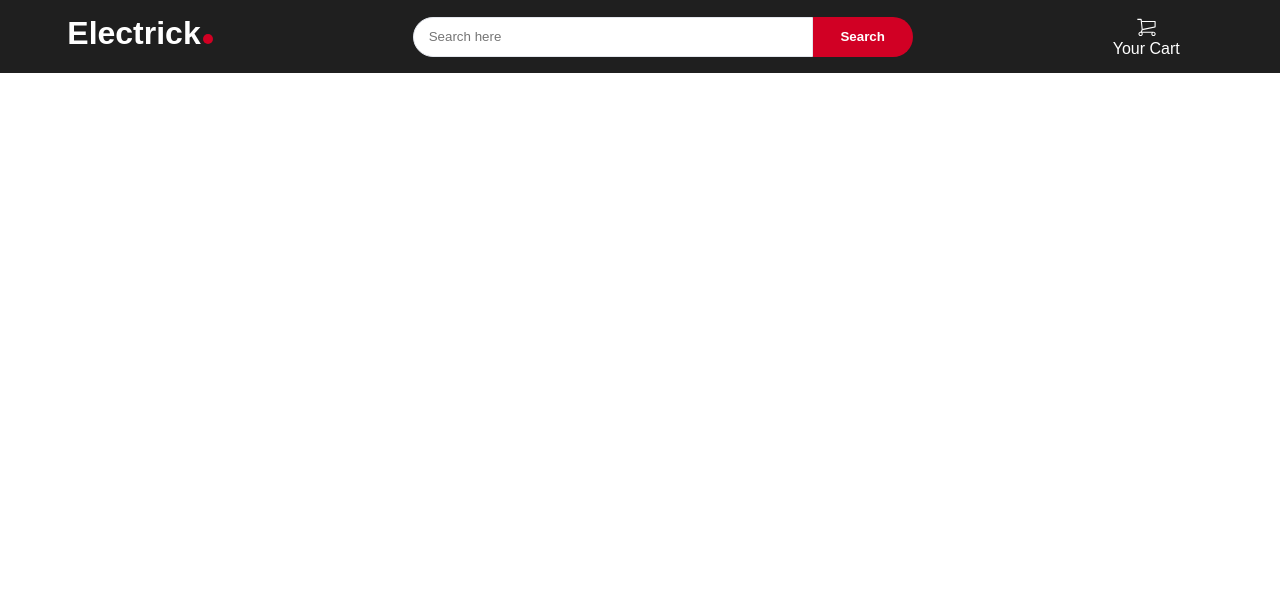
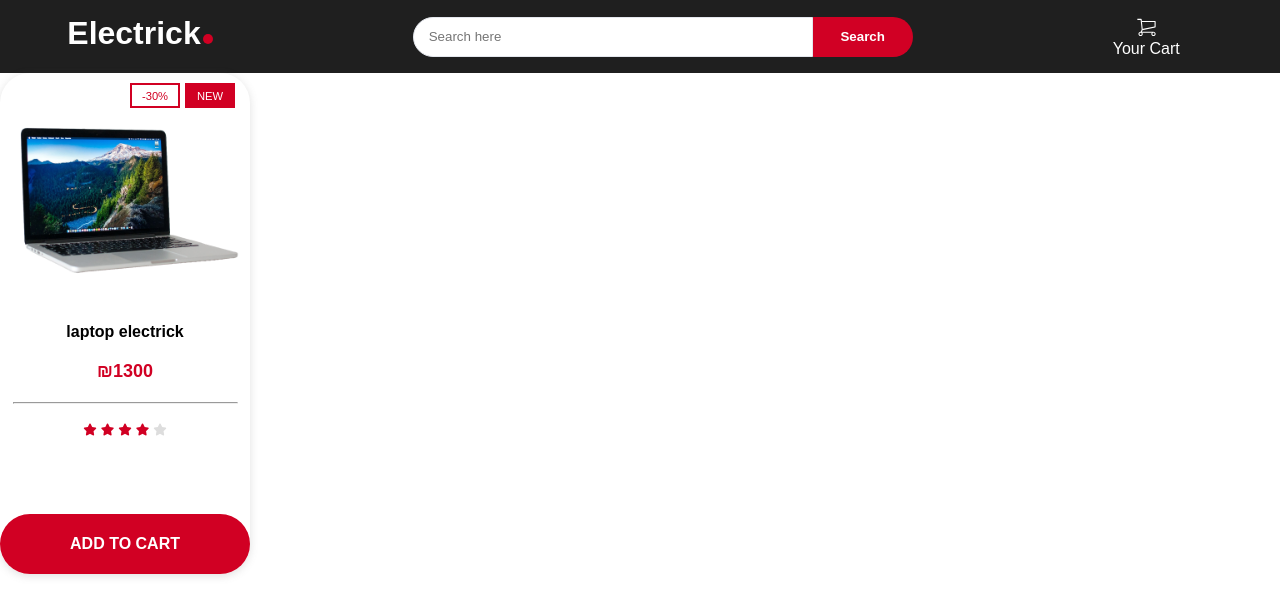
Before and after one commit to AsafBenSimon/e-commerce-finalproject, a React (Create React App) app in the folder client/: page / in a window 1280 px wide. Shown: the top 616 px of the page. Built offline with nearby package versions, Linux system fonts and the light colour scheme; a small style sheet from the web is missing.

Commit message:
card complete

```diff
--- a/client/public/index.html
+++ b/client/public/index.html
@@ -10,34 +10,26 @@
       content="Web site created using create-react-app"
     />
     <link rel="apple-touch-icon" href="%PUBLIC_URL%/logo192.png" />
-    <!--
-      manifest.json provides metadata used when your web app is installed on a
-      user's mobile device or desktop. See https://developers.google.com/web/fundamentals/web-app-manifest/
-    -->
     <link rel="manifest" href="%PUBLIC_URL%/manifest.json" />
-    <!--
-      Notice the use of %PUBLIC_URL% in the tags above.
-      It will be replaced with the URL of the `public` folder during the build.
-      Only files inside the `public` folder can be referenced from the HTML.
 
-      Unlike "/favicon.ico" or "favicon.ico", "%PUBLIC_URL%/favicon.ico" will
-      work correctly both with client-side routing and a non-root public URL.
-      Learn how to configure a non-root public URL by running `npm run build`.
-    -->
+    <!-- Font Awesome for icons -->
+    <link
+      rel="stylesheet"
+      href="https://cdnjs.cloudflare.com/ajax/libs/font-awesome/5.15.4/css/all.min.css"
+      integrity="sha384-dyOi62qKOi/V98SvlFz1A3KDJTzE3ERmXMi8n68VmJav1PivM6HpFCjq5VotHq11"
+      crossorigin="anonymous"
+    />
+    <link
+      rel="stylesheet"
+      href="https://cdnjs.cloudflare.com/ajax/libs/font-awesome/6.0.0-beta3/css/all.min.css"
+    />
+
+    <link rel="stylesheet" href="%PUBLIC_URL%/custom-styles.css" />
+
     <title>React App</title>
   </head>
   <body>
     <noscript>You need to enable JavaScript to run this app.</noscript>
     <div id="root"></div>
-    <!--
-      This HTML file is a template.
-      If you open it directly in the browser, you will see an empty page.
-
-      You can add webfonts, meta tags, or analytics to this file.
-      The build step will place the bundled scripts into the <body> tag.
-
-      To begin the development, run `npm start` or `yarn start`.
-      To create a production bundle, use `npm run build` or `yarn build`.
-    -->
   </body>
 </html>
--- a/client/src/App.tsx
+++ b/client/src/App.tsx
@@ -1,13 +1,27 @@
 import "./App.css";
+import Card from "./components/card/Card";
 import NavBar from "./components/nav_bar/NavBar";
 
 function App() {
   return (
-    <div className="App">
-      <div className="container">
-        <NavBar />
+    <>
+      <div className="App">
+        <div className="container">
+          <NavBar />
+          <Card
+            productName={"laptop electrick"}
+            price={1300}
+            showSale={true}
+            status={"NEW"}
+            showStatus={true}
+            sale={30}
+            img={"assets/img/product01.png"}
+            alt={"a laptop"}
+            rating={4}
+          />
+        </div>
       </div>
-    </div>
+    </>
   );
 }
 
--- a/client/src/components/card/Card.css
+++ b/client/src/components/card/Card.css
@@ -0,0 +1,106 @@
+.card {
+  display: flex;
+  align-items: center;
+  flex-direction: column;
+  min-height: 500px;
+  border-radius: 30px;
+  width: 250px;
+  box-shadow: rgba(99, 99, 99, 0.2) 0px 2px 8px 0px;
+  transition: box-shadow 0.15s ease;
+}
+.card:hover {
+  box-shadow: var(--red) 0px 2px 8px 0px;
+}
+.card img {
+  max-height: 250px;
+  max-width: 250px;
+}
+
+.newOrSale {
+  position: relative;
+  display: flex;
+  justify-content: end;
+  width: 100%;
+  gap: 5px;
+  margin-top: px;
+}
+.sale {
+  position: absolute;
+  right: 70px;
+  top: 10px;
+  display: flex;
+  align-items: center;
+  justify-content: center;
+  font-size: 0.7rem;
+  height: 25px;
+  width: 50px;
+  border: 2px solid var(--red);
+  color: var(--red);
+}
+
+.new {
+  position: absolute;
+  right: 15px;
+  top: 10px;
+  display: flex;
+  align-items: center;
+  justify-content: center;
+  font-size: 0.7rem;
+  height: 25px;
+  width: 50px;
+  color: white;
+  background-color: var(--red);
+}
+
+.product-name {
+  font-weight: 700;
+}
+
+.price {
+  font-size: 1.125rem;
+  padding-top: 20px;
+  padding-bottom: 20px;
+  color: var(--red);
+  font-weight: 700;
+}
+hr {
+  width: 90%;
+  background-color: #e4e7ed;
+}
+
+.rating-stars {
+  display: flex;
+  padding-top: 20px;
+  gap: 4px; /* Space between stars */
+}
+
+.rating-stars .fa-star {
+  font-size: 12px; /* Size of the stars */
+  color: #ddd; /* Default color for unfilled stars */
+}
+
+.rating-stars .fa-star.checked {
+  color: var(--red); /* Color for filled stars */
+}
+
+.addToCart:hover {
+  cursor: pointer;
+  background-color: var(--white);
+  color: var(--red);
+  border: 2px solid var(--red);
+}
+
+.addToCart {
+  display: flex;
+  align-items: center;
+  justify-content: center;
+  margin-top: 78px;
+  background-color: var(--red);
+  color: #fff;
+  text-transform: uppercase;
+  font-weight: 700;
+  border-radius: 40px;
+  width: 100%;
+  height: 60px;
+  padding: 0 30px;
+}
--- a/client/src/components/card/Card.tsx
+++ b/client/src/components/card/Card.tsx
@@ -1,8 +1,60 @@
 import React from "react";
-import "./NavBar.css";
+import "./Card.css";
+import ICardProps from "../../types/ICardProps";
 
-function Card() {
-  return <div className="card"></div>;
-}
+const Card: React.FC<ICardProps> = ({
+  id,
+  productName,
+  price,
+  sale,
+  showSale,
+  status,
+  showStatus,
+  img,
+  alt,
+  rating,
+}) => {
+  // Function to generate star elements
+  const generateStars = (rating: number, count: number = 5) => {
+    const stars = [];
+    for (let i = 0; i < count; i++) {
+      const isFilled = i < rating; // Check if the star should be filled
+      stars.push(
+        <span
+          key={i}
+          className={`fa-solid fa-star ${isFilled ? "checked" : ""}`}
+        ></span>
+      );
+    }
+    return stars;
+  };
+
+  return (
+    <>
+      <div className="card">
+        <div className="newOrSale">
+          <div className="newOrSale">
+            {showSale && sale !== undefined && (
+              <div className="sale">-{sale}%</div>
+            )}
+            {showStatus && status && <div className="new">{status}</div>}
+          </div>
+        </div>
+        <img src={img} alt={alt} />
+        <div className="lowerCard"></div>
+        <p className="product-name">{productName}</p>
+        <p className="price">₪{price}</p>
+        <hr /> {/* Horizontal line */}
+        <div className="rating-stars">
+          {generateStars(rating, 5)}{" "}
+          {/* Display 5 stars; adjust count as needed */}
+        </div>
+        <div className="addToCart">
+          <p>add to cart</p>
+        </div>
+      </div>
+    </>
+  );
+};
 
 export default Card;
--- a/client/src/components/nav_bar/NavBar.tsx
+++ b/client/src/components/nav_bar/NavBar.tsx
@@ -3,6 +3,7 @@ import "./NavBar.css";
 
 function NavBar() {
   return (
+    <>
       <div className="NavBar">
         <div className="container2">
           <h1 className="main-Name">
@@ -22,6 +23,7 @@ function NavBar() {
           </div>
         </div>
       </div>
+    </>
   );
 }
 
--- /dev/null
+++ b/client/src/types/ICardProps.ts
@@ -0,0 +1,15 @@
+// src/types/ICardProps.ts
+interface ICardProps {
+  id?: number;
+  productName: string;
+  price: number;
+  sale: number;
+  showSale: boolean; // Optional boolean to control sale visibility
+  status: string;
+  showStatus: boolean; // Optional boolean to control status visibility
+  img: string;
+  alt: string;
+  rating: number;
+}
+
+export default ICardProps;
```
Lines whose indentation alone changed are shown as unchanged.
